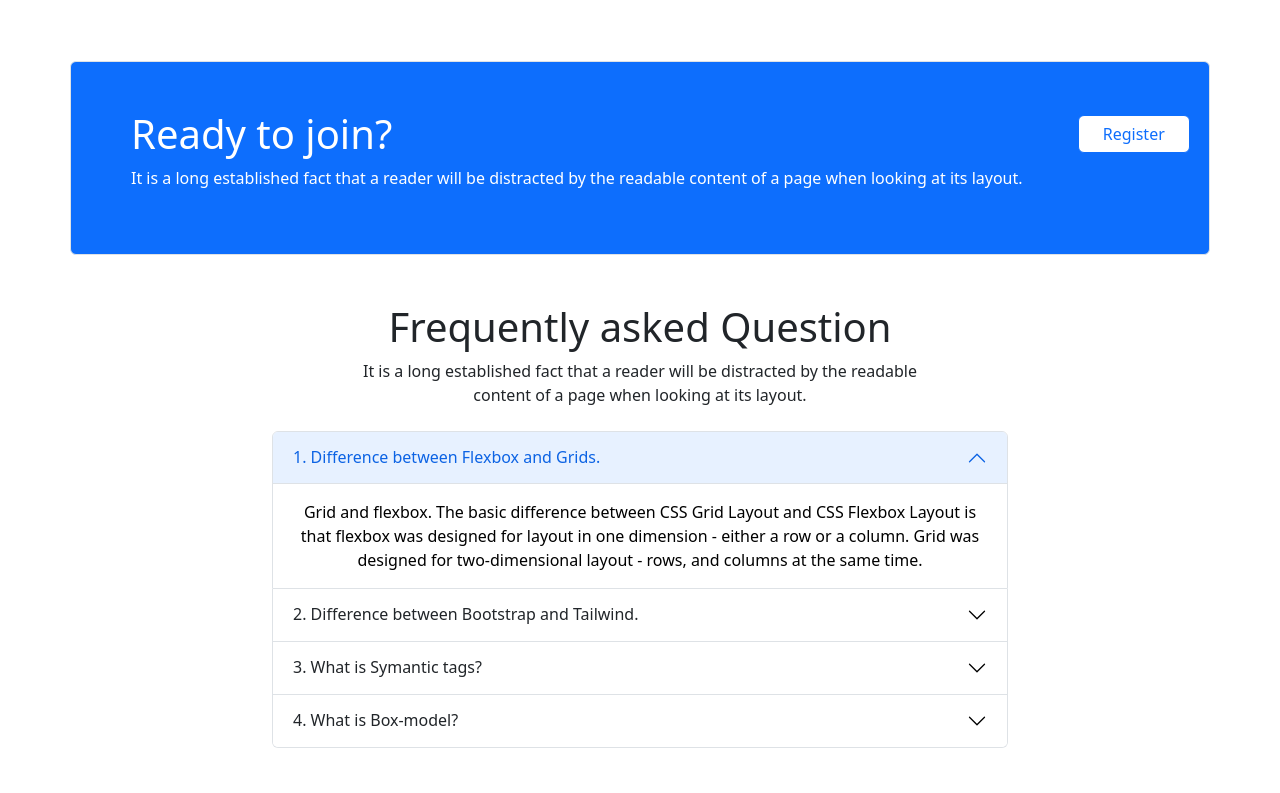
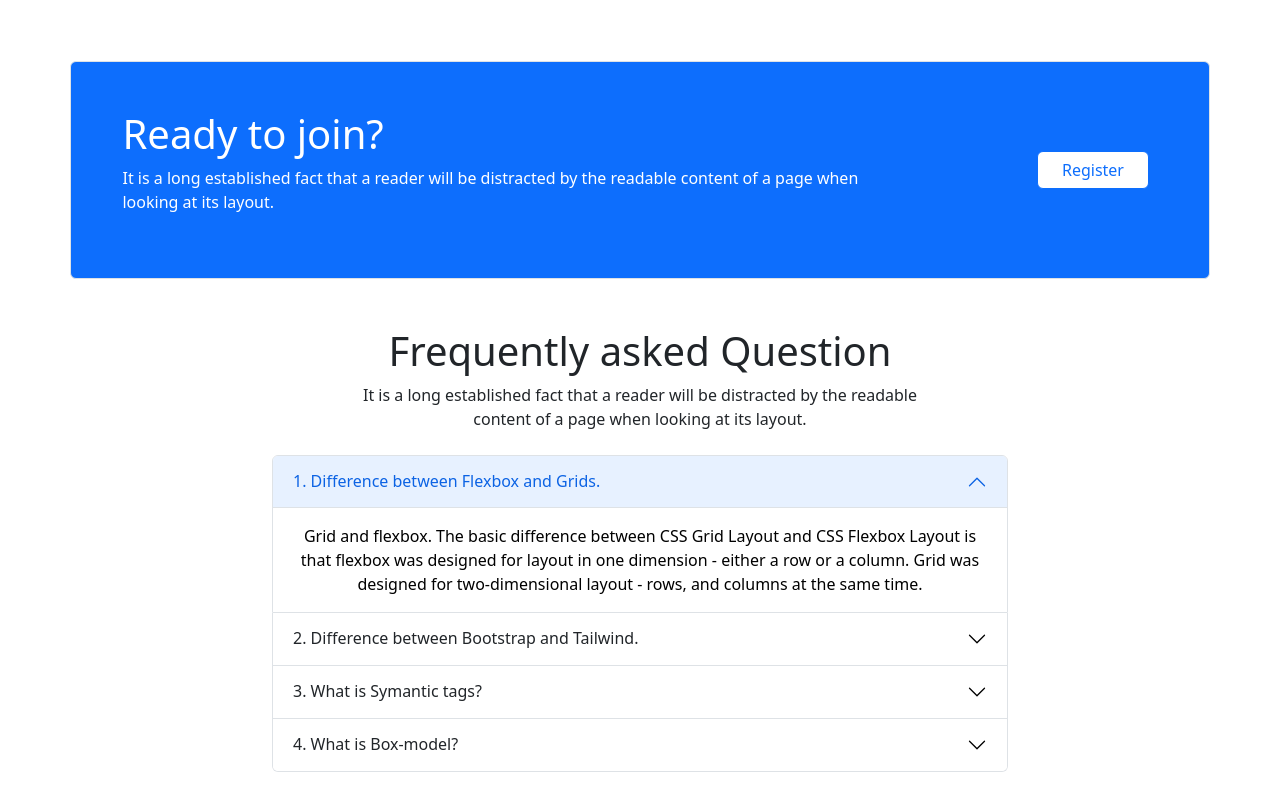
Before and after one commit to Mayeda-Islam/digital-context-and-tech-learning-platform, a plain HTML site: page index.html in a window 1280 px wide. Shown: the part 1605-2398 px from the top of the page. Drawn offline with nearby package versions, Linux system fonts and the light colour scheme.

Commit message:
ready to join section fix

```diff
--- a/index.html
+++ b/index.html
@@ -392,15 +392,17 @@
             <div
                class="d-lg-flex d-block text-center align-items-center justify-content-center flex-lg-nowrap h-100 text-white"
             >
-               <div class="p-5 text-lg-start text-center">
+               <div
+                  class="p-5 ps-lg-0 w-75 mx-auto pb-3 p-lg-5 text-lg-start text-center"
+               >
                   <h1>Ready to join?</h1>
-                  <p>
+                  <p class="">
                      It is a long established fact that a reader will be
                      distracted by the readable content of a page when looking
                      at its layout.
                   </p>
                </div>
-               <div class="mx-auto pb-5">
+               <div class="mx-auto me-lg-5 mt-lg-5 mt-0 pb-5">
                   <button
                      type="button"
                      class="btn btn-primary bg-white px-4 text-primary"
```
